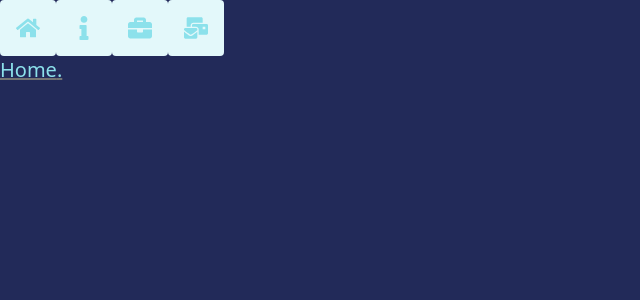
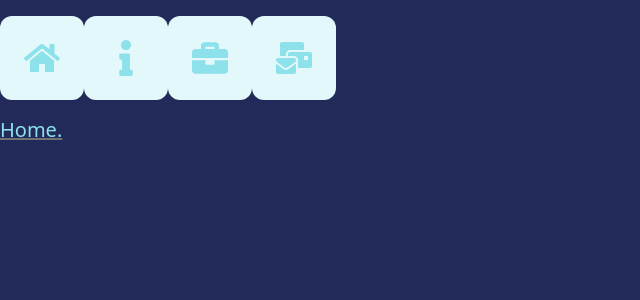
Before and after one commit to noe13hsu/react-portfolio, a React (Vite) app: page / in a window 1280 px wide. Shown: the top 300 px of the page, without its empty margins (0-640 px from the left). Built offline with nearby package versions, Linux system fonts and the light colour scheme.

Commit message:
Update IconLink styles

```diff
--- a/src/components/icon-link.tsx
+++ b/src/components/icon-link.tsx
@@ -5,7 +5,10 @@ export const IconLink = ({children, to = '/'} : {children: ReactNode, to?: strin
   const navigate = useNavigate()
 
   return (
-    <button onClick={() => navigate(to)} className='bg-[var(--ice)] text-[var(--aqua)] text-2xl rounded-sm p-4'>
+    <button
+      className='bg-[var(--ice)] text-[var(--aqua)] text-4xl rounded-xl p-6 w-fit my-4'
+      onClick={() => navigate(to)}
+    >
       {children}
     </button>
   )
```
